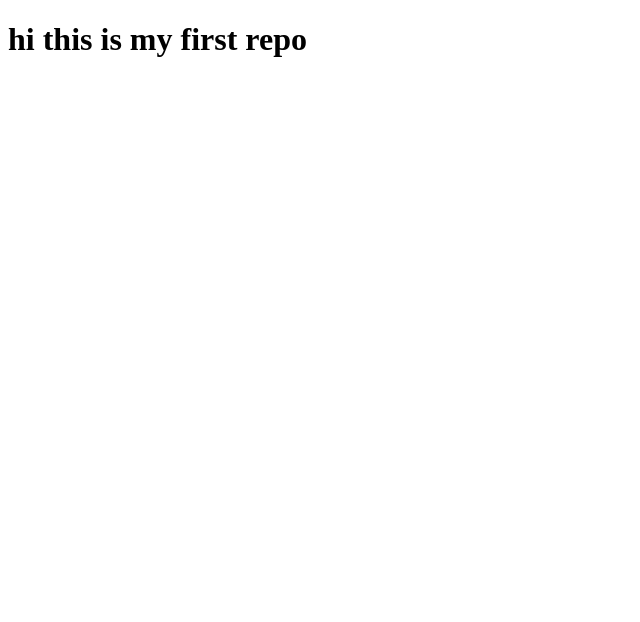
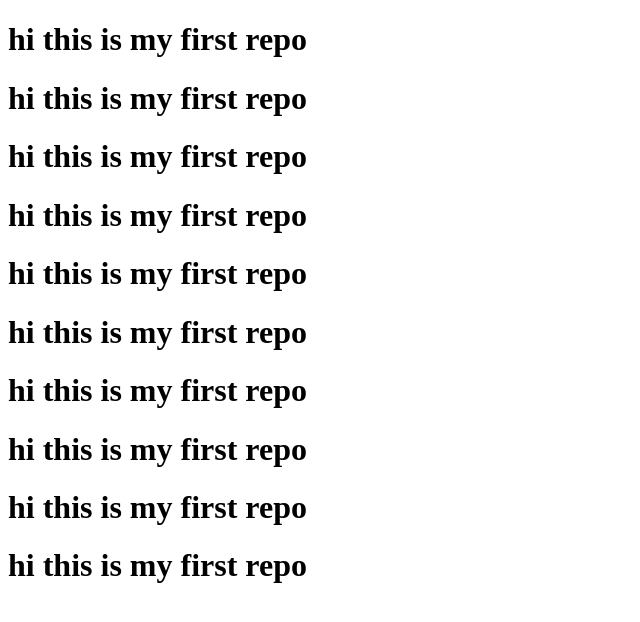
Before and after one commit to MdMaidulIslam1/my-first-repo, a plain HTML site: page index.html in a window 1280 px wide. Shown: the whole page, without its empty margins (0-640 px from the left). Drawn offline with Linux system fonts and the light colour scheme.

Commit message:
added h1

```diff
--- a/index.html
+++ b/index.html
@@ -8,5 +8,15 @@
 </head>
 <body>
     <h1>hi this is my first repo</h1>
+    <h1>hi this is my first repo</h1>
+    <h1>hi this is my first repo</h1>
+    <h1>hi this is my first repo</h1>
+    <h1>hi this is my first repo</h1>
+    <h1>hi this is my first repo</h1>
+    <h1>hi this is my first repo</h1>
+    <h1>hi this is my first repo</h1>
+    <h1>hi this is my first repo</h1>
+    <h1>hi this is my first repo</h1>
+
 </body>
 </html>
```
